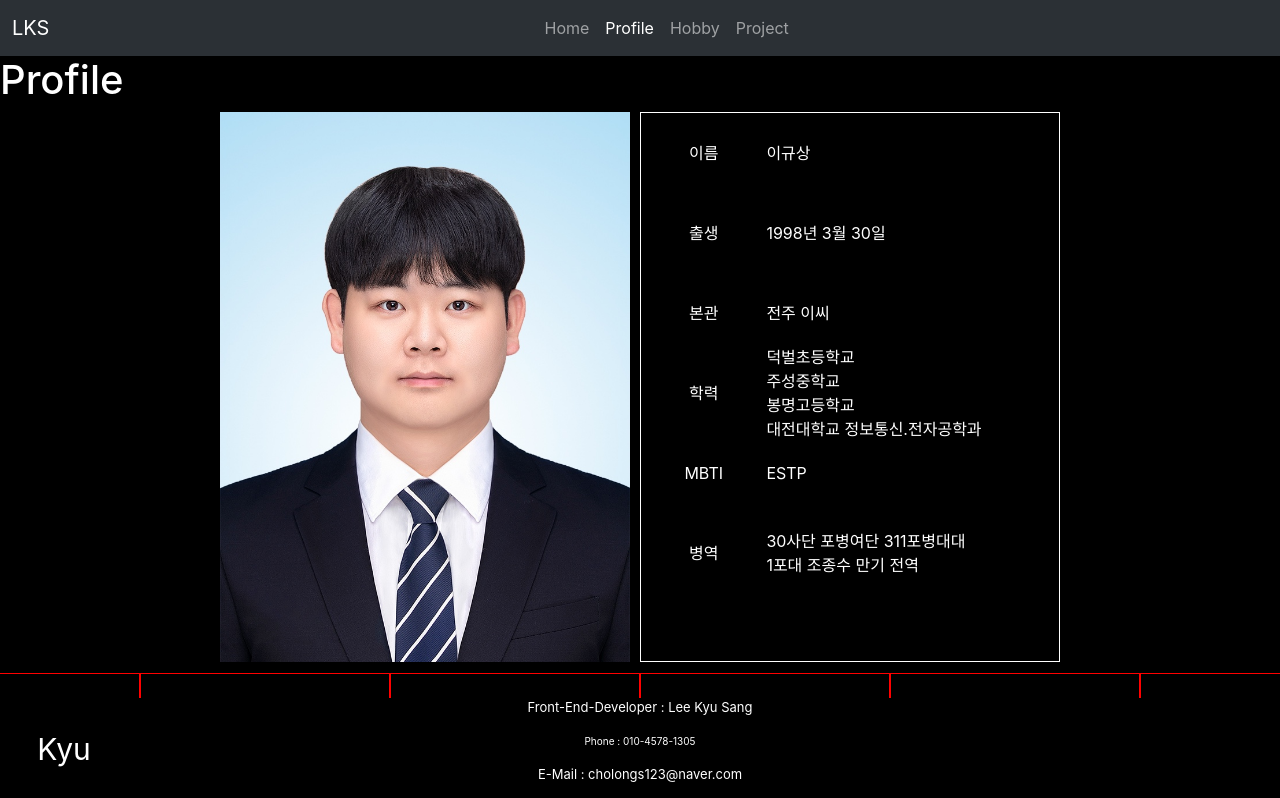
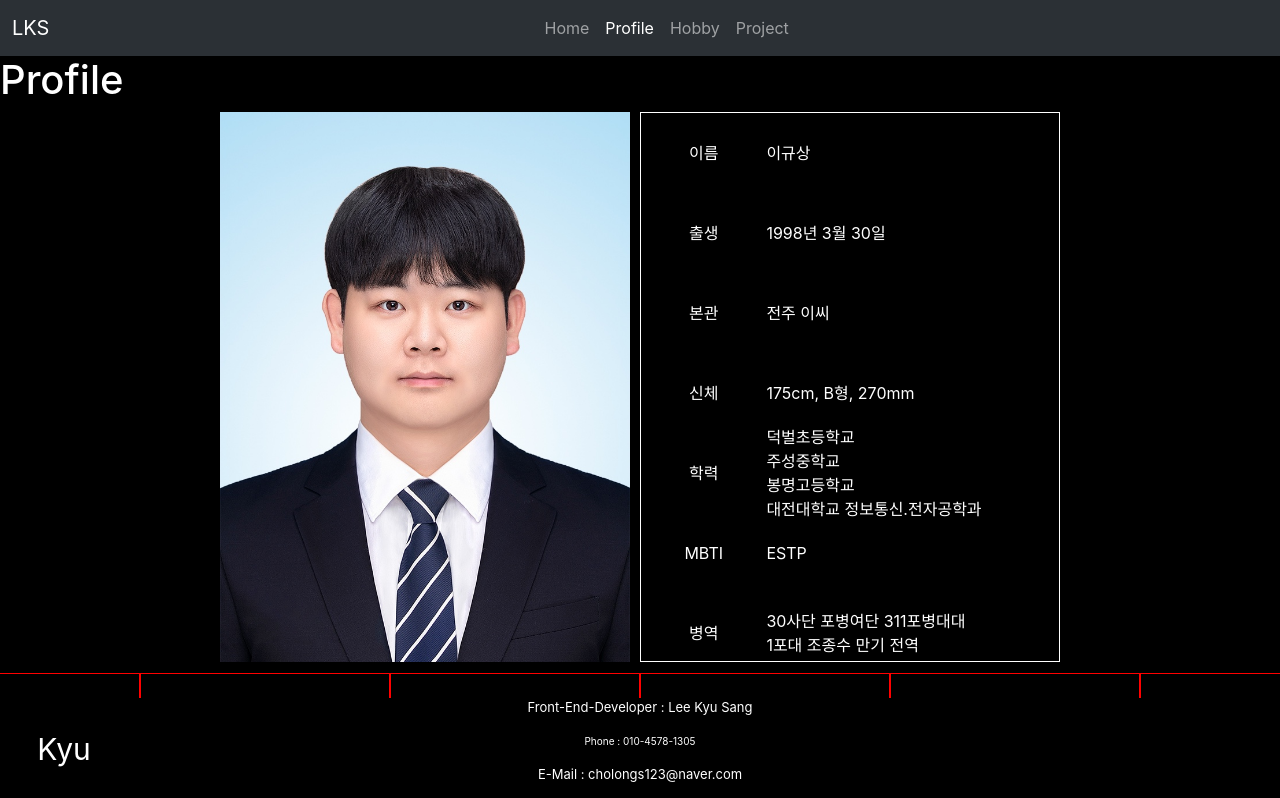
Before and after one commit to kyusang0330/react-self-introduction, a React (Create React App) app: page /profile in a window 1280 px wide. Shown: the top 798 px of the page. Built offline with nearby package versions, Linux system fonts and the light colour scheme.

Commit message:
Profile Component

```diff
--- a/src/components/BasicProfile.js
+++ b/src/components/BasicProfile.js
@@ -19,6 +19,10 @@ const BasicProfile = () => {
     {
       question: "본관",
       answer: "전주 이씨",
+    },
+    {
+      question: "신체",
+      answer: "175cm, B형, 270mm",
     },
     {
       question: "학력",
```
